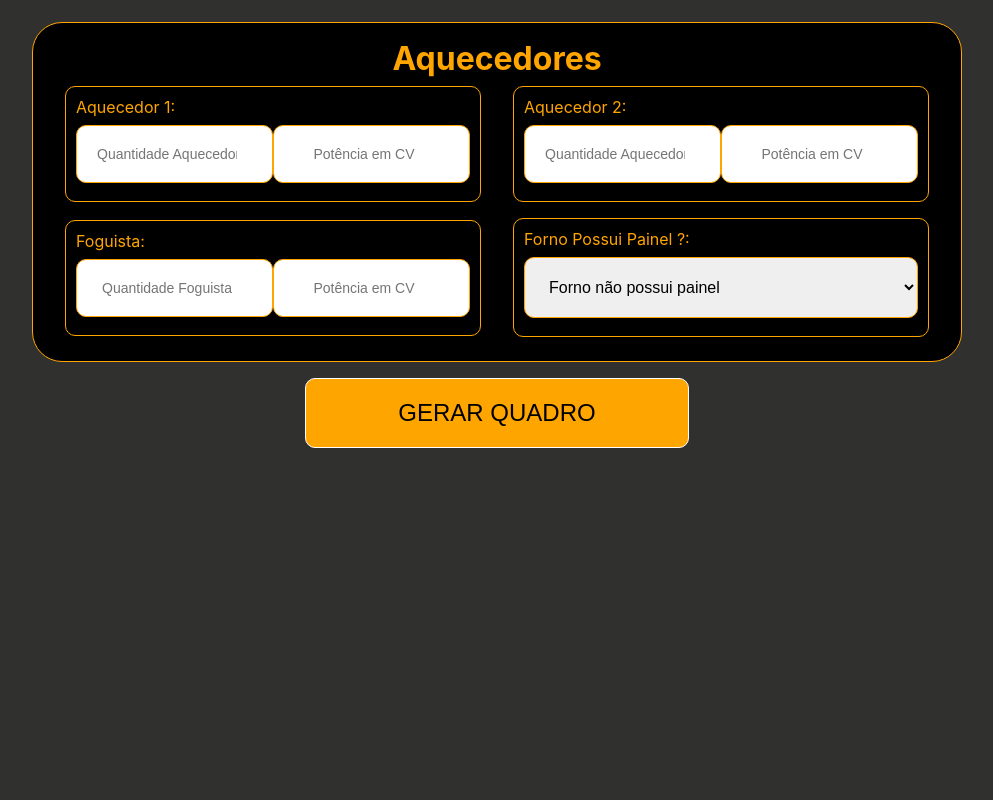
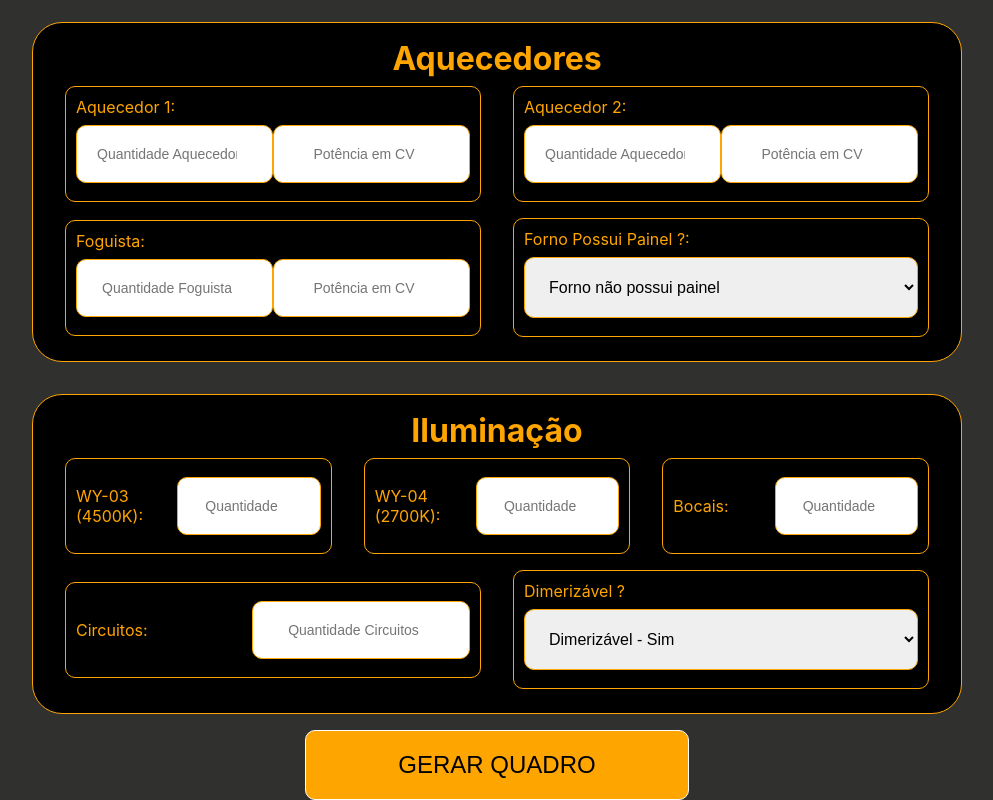
Before and after one commit to JnFerri/dimensionamento-eletrica, a React (Create React App) app: page /dimensionamento in a window 1280 px wide. Shown: the part 1554-2354 px from the top of the page, without its empty margins (143-1136 px from the left). Before the commit the page ends 2002 px from the top, so only its background shows below. Built offline with nearby package versions, Linux system fonts and the light colour scheme.

Commit message:
Criado componente dimensionamento iluminação

```diff
--- /dev/null
+++ b/src/Components/DimensionamentoIluminacao/DimensionamentoIluminacao.js
@@ -0,0 +1,122 @@
+import styled from "styled-components"
+import Label from "../Label/Label"
+import Input from "../Input/Input"
+import Titulo4 from "../Titulo4/Titulo4"
+import { VerificaSeNumeroInteiroEMaiorQueZero } from "../../Helpers/VerificaSeNumeroInteiroEMaiorQueZero"
+import Select from "../Select/Select"
+import Option from "../Select/Option/Option"
+
+
+
+const DimensionamentoSection = styled.section`
+display:flex;
+flex-direction:column;
+width:70%;
+padding:1rem 1rem;
+background-color:black;
+border:0.5px orange solid;
+border-radius:30px;
+align-items:center;
+margin: 1rem 0px;
+`
+const FormDivLinha = styled.div`
+    display:flex;
+    align-items:center;
+    justify-content:space-between;
+    margin: 0.5rem 0px;
+    width:100%;
+`
+const FormDiv = styled.div`
+    display:flex;
+    flex-direction:column;
+    align-items:center;
+    justify-content:space-between;
+    margin:0 1rem;
+    width:100%;
+    border:orange 0.1px solid;
+    border-radius:10px;
+    padding:10px 10px;
+`
+
+function DimensionamentoIluminacao({todosDadosIluminacao}){
+
+    function HandleQauntidadeWY03(event){
+        const valor = event.target.value
+        if(VerificaSeNumeroInteiroEMaiorQueZero(valor)){
+            todosDadosIluminacao.setQuantidadeWY03(valor)
+        }
+    }
+
+    function HandleQauntidadeWY04(event){
+        const valor = event.target.value
+        if(VerificaSeNumeroInteiroEMaiorQueZero(valor)){
+            todosDadosIluminacao.setQuantidadeWY04(valor)
+        }
+    }
+
+    function HandleQuantidadeBocais(event){
+        const valor = event.target.value
+        if(VerificaSeNumeroInteiroEMaiorQueZero(valor)){
+            todosDadosIluminacao.setQuantidadeBocais(valor)
+        }
+    }
+    function HandleQuantidadeCircuitos(event){
+        const valor = event.target.value
+        if(VerificaSeNumeroInteiroEMaiorQueZero(valor)){
+            todosDadosIluminacao.setQuantidadeCircuitos(valor)
+        }
+    }
+    function HandleDimerizavel(event){
+        todosDadosIluminacao.setDimerizavel(event.target.value)
+    }
+
+
+    return(
+        <DimensionamentoSection>
+                <Titulo4 color="orange" font_size='32px'>Iluminação</Titulo4>
+
+                <FormDivLinha>
+                <FormDiv>
+                <FormDivLinha>
+                <Label font_size='16px' translate="0px" color="orange" text_align='left' width='100%'>WY-03 (4500K):</Label>
+                <Input  type="number"  required  onChange={HandleQauntidadeWY03} value={todosDadosIluminacao.QuantidadeWY03} padding='20px 20px' width='100%' border='orange 0.5px solid' border_radius='10px' placeholder="Quantidade"></Input>
+                </FormDivLinha>
+                </FormDiv>
+                <FormDiv>
+                <FormDivLinha>
+                <Label font_size='16px' translate="0px" color="orange" text_align='left' width='100%'>WY-04 (2700K):</Label>
+                <Input  type="number" required  onChange={HandleQauntidadeWY04} value={todosDadosIluminacao.QuantidadeWY04} padding='20px 20px' width='100%' border='orange 0.5px solid' border_radius='10px' placeholder="Quantidade"></Input>
+                </FormDivLinha>
+                </FormDiv>
+                <FormDiv>
+                <FormDivLinha>
+                <Label font_size='16px' translate="0px" color="orange" text_align='left' width='100%'>Bocais:</Label>
+                <Input  type="number"  required onChange={HandleQuantidadeBocais} value={todosDadosIluminacao.QuantidadeBocais} padding='20px 20px' width='100%' border='orange 0.5px solid' border_radius='10px' placeholder="Quantidade"></Input>
+                </FormDivLinha>
+                </FormDiv>
+                </FormDivLinha>
+
+                <FormDivLinha>
+                <FormDiv>
+                <FormDivLinha>
+                <Label font_size='16px' translate="0px" color="orange" text_align='left' width='100%'>Circuitos:</Label>
+                <Input  type="number"  required  onChange={HandleQuantidadeCircuitos} value={todosDadosIluminacao.QuantidadeCircuitos} padding='20px 20px' width='100%' border='orange 0.5px solid' border_radius='10px' placeholder="Quantidade Circuitos"></Input>
+                </FormDivLinha>
+                </FormDiv>
+                <FormDiv>
+                <Label font_size='16px' translate="0px" color="orange" text_align='left' width='100%'>Dimerizável ?</Label>
+                <FormDivLinha>
+                <Select value={todosDadosIluminacao.Dimerizavel} onChange={HandleDimerizavel} required   padding='20px 20px' border='orange 0.5px solid' border_radius='10px' >
+                    <Option value={true} color="#FF8C00" font_size='22px'>Dimerizável - Sim</Option>
+                    <Option value={false} color="#FF8C00" font_size='22px'>Dimerizável - Não</Option>
+                </Select>
+                </FormDivLinha>
+                </FormDiv>
+                </FormDivLinha>
+
+            </DimensionamentoSection>
+    )
+}
+
+
+export default DimensionamentoIluminacao
--- a/src/Paginas/Dimensionamento/Dimensionamento.js
+++ b/src/Paginas/Dimensionamento/Dimensionamento.js
@@ -9,6 +9,7 @@ import Input from "../../Components/Input/Input.js";
 import DimensionamentoResfriamento from "../../Components/DimensionamentoResfriamento/DimensionamentoResfriamento.js";
 import DimensionamentoAlimentacao from "../../Components/DimensionamentoAlimentacao/DimensionamentoAlimentacao.js";
 import DimensionamentoAquecedores from "../../Components/DimensionamentoAquecedores/DimensionamentoAquecedores.js";
+import DimensionamentoIluminacao from "../../Components/DimensionamentoIluminacao/DimensionamentoIluminacao.js";
 
 const DimensionamentoContainer = styled.main`
 display:flex;
@@ -50,6 +51,11 @@ function Dimensionamento(){
     const [QuantidadeFoguista, setQuantidadeFoguista] = useState('')
     const [PotenciaFoguista, setPotenciaFoguista] = useState('')
     const [FornoPossuiPainel, setFornoPossuiPainel] = useState(false)
+    const [QuantidadeWY03, setQuantidadeWY03] = useState('')
+    const [QuantidadeWY04, setQuantidadeWY04] = useState('')
+    const [QuantidadeBocais, setQuantidadeBocais] = useState('')
+    const [QuantidadeCircuitos, setQuantidadeCircuitos] = useState('')
+    const [Dimerizavel, setDimerizavel] = useState(true)
     const [TodosOsDados, setTodosOsDados] = useState('')
 
     const todosDadosGalpao = {
@@ -66,6 +72,9 @@ function Dimensionamento(){
     }
     const todosDadosAquecedores = {
         setQuantidadeAquecedor1,setPotenciaAquecedor1,setQuantidadeAquecedor2,setPotenciaAquecedor2,setQuantidadeFoguista,setPotenciaFoguista,setFornoPossuiPainel,QuantidadeAquecedor1,PotenciaAquecedor1,QuantidadeAquecedor2,PotenciaAquecedor2,QuantidadeFoguista,PotenciaFoguista,FornoPossuiPainel
+    }
+    const todosDadosIluminacao = {
+        setQuantidadeWY03,setQuantidadeWY04,setQuantidadeBocais,setDimerizavel,setQuantidadeCircuitos,QuantidadeWY03,QuantidadeWY04,QuantidadeBocais,Dimerizavel,QuantidadeCircuitos
     }
 
     async function DefineDados(event){
@@ -138,45 +147,34 @@ function Dimensionamento(){
         setQuantidadeFoguista('')
         setPotenciaFoguista('')
         setFornoPossuiPainel(false)
+
+        setDadosIluminacao({
+            lampadaWY03:QuantidadeWY03,
+            lampadaWY04:QuantidadeWY04,
+            bocais:QuantidadeBocais,
+            circuitos:QuantidadeCircuitos,
+            dimerizavel:Dimerizavel
+        })
+        setQuantidadeWY03('')
+        setQuantidadeWY04('')
+        setQuantidadeBocais('')
+        setQuantidadeCircuitos('')
+        setDimerizavel(true)
        }
 
 
 
-       const [dadosGalpao,setDadosGalpao] = useState({
-        comprimento:0,
-        largura:0,
-        altura:0,
-        controlador:'',
-        redeEletrica:'',
-        protecaoMotor:'',
-        marcaComponentes:'',
-        quantidadeCaixas:'',
-        Segurança:''
-    })
+       const [dadosGalpao,setDadosGalpao] = useState({})
 
-    const [dadosVentilacao,setDadosVentilacao] = useState({
-        exaustor:{quantidade:0,potencia:0},
-        acCortina:{quantidade:0,potencia:0},
-        acInlet:{quantidade:0,potencia:0,atuador:false},
-        ventilador:{quantidade:0,potencia:0},
-    })
+    const [dadosVentilacao,setDadosVentilacao] = useState({})
 
-    const [dadosResfriamento, setDadosResfriamento] = useState({
-        nebulizadores:{quantidade:0,potencia:0},
-        cooling:{quantidade:0,potencia:0}
-    })
+    const [dadosResfriamento, setDadosResfriamento] = useState({})
 
-    const [dadosAlimentacao, setDadosAlimentacao] = useState({
-        linhas:{quantidade:0,potencia:0},
-        comedouros:{quantidade:0,potencia:0}
-    })
+    const [dadosAlimentacao, setDadosAlimentacao] = useState({})
 
-    const [dadosAquecedores, setDadosAquecedores] = useState({
-        aquecedor1:{quantidade:0,potencia:0},
-        aquecedor2:{quantidade:0,potencia:0},
-        foguista:{quantidade:0,potencia:0},
-        fornoPossuiPainel:false
-    })
+    const [dadosAquecedores, setDadosAquecedores] = useState({})
+
+    const [dadosIluminacao, setDadosIluminacao] = useState({})
 
     useEffect(() =>{
      setTodosOsDados({
@@ -184,9 +182,10 @@ function Dimensionamento(){
          dadosVentilacao,
          dadosResfriamento,
          dadosAlimentacao,
-         dadosAquecedores
+         dadosAquecedores,
+         dadosIluminacao
      })
-    },[dadosGalpao, dadosVentilacao, dadosResfriamento, dadosAlimentacao,dadosAquecedores])
+    },[dadosGalpao, dadosVentilacao, dadosResfriamento, dadosAlimentacao,dadosAquecedores,dadosIluminacao])
 
     useEffect(() =>{
         console.log(TodosOsDados)
@@ -204,13 +203,16 @@ function Dimensionamento(){
             todosDadosVentilacao = {{...todosDadosVentilacao}}
             />
             <DimensionamentoResfriamento
-           todosDadosResfriamento= {{...todosDadosResfriamento}}
+            todosDadosResfriamento= {{...todosDadosResfriamento}}
             />
             <DimensionamentoAlimentacao
             todosDadosAlimentacao={{...todosDadosAlimentacao}}
             />
             <DimensionamentoAquecedores
             todosDadosAquecedores={{...todosDadosAquecedores}}
+            />
+            <DimensionamentoIluminacao
+            todosDadosIluminacao={{...todosDadosIluminacao}}
             />
             <Input type="Submit" color="black" padding='20px 0px' background_color='orange' border='white 0.5px solid' border_radius='10px' font_size='24px' width='30%' value='GERAR QUADRO'/>
             </Form>
```
